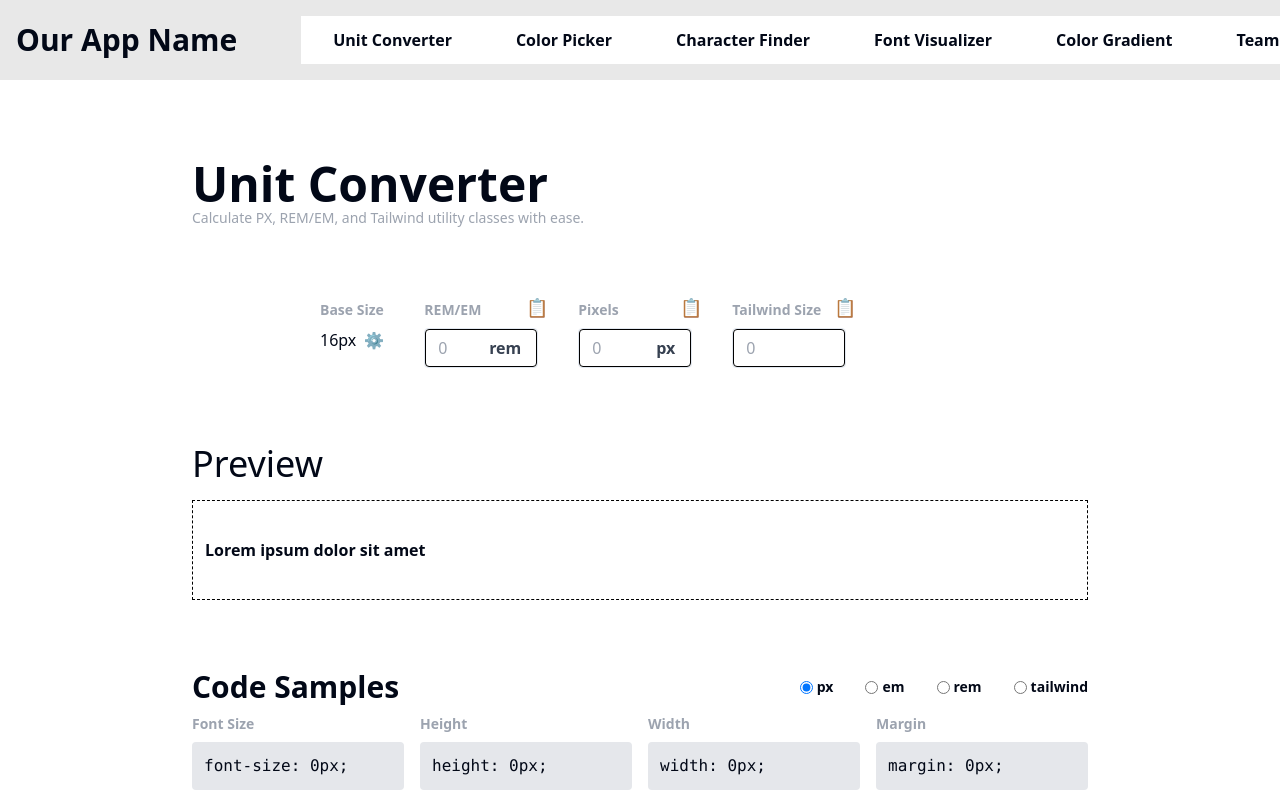
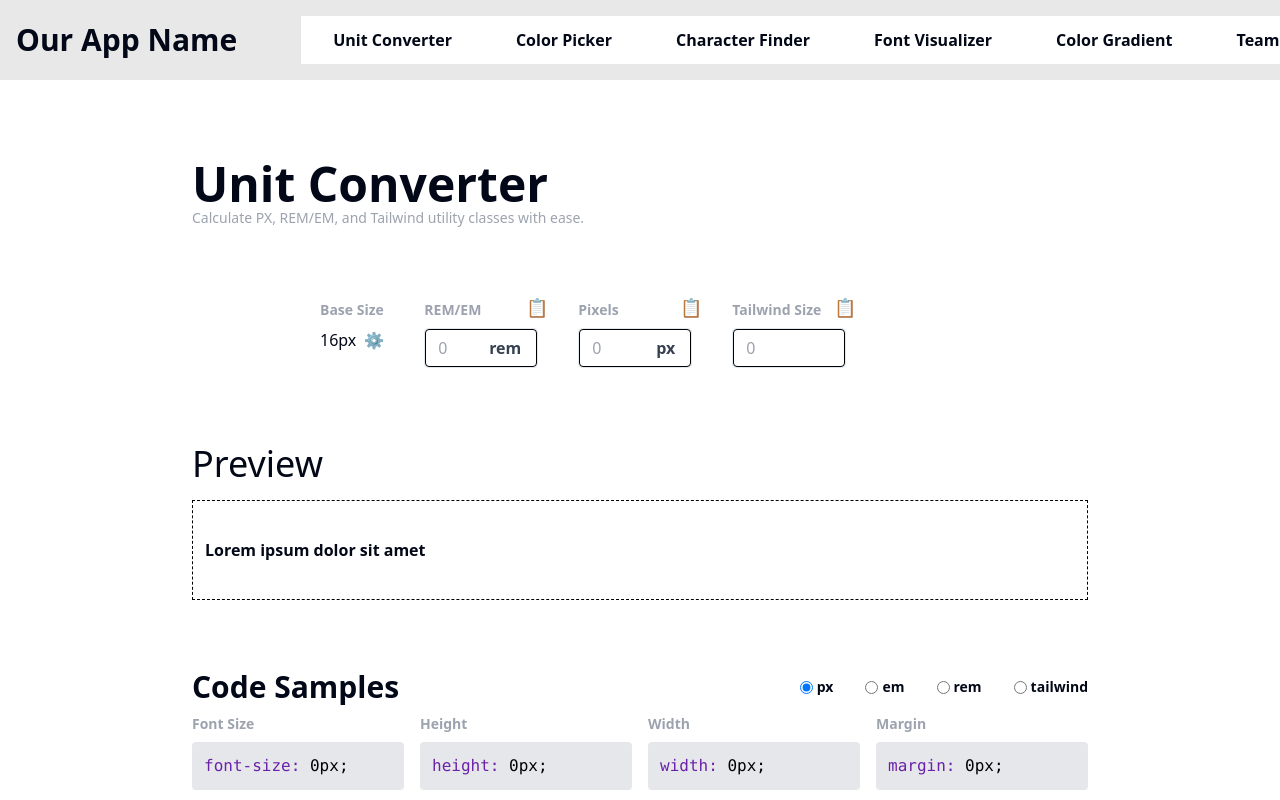
Before and after one commit to chingu-voyages/devex.tools, a React (Vite) app in the folder fetools-app/: page /unit-converter in a window 1280 px wide. Shown: the top 800 px of the page. Built offline with nearby package versions, Linux system fonts and the light colour scheme.

Commit message:
Add lang prop to CodeBlock component to enable color highlighting depending on language (CSS or Tailwind), and Add tailwind code samples for when value is NaN

```diff
--- a/fetools-app/src/components/CodeBlock.jsx
+++ b/fetools-app/src/components/CodeBlock.jsx
@@ -1,16 +1,33 @@
 import React from "react";
 import CopyButton from "./CopyButton";
 
-function CodeBlock({ title, code }) {
+function CodeBlock({ title, code, lang = "css" }) {
   // Function to provide the code text to the CopyButton
   const getCode = () => code.toString();
+
+  const renderCodeWithHighlight = () => {
+    if (lang === "css") {
+      // Split code by lines for multiline code handling (for "position" attribute code)
+      return code.split("\n").map((line, index) => {
+        const [property, value] = line.split(":");
+        return (
+          <div key={index}>
+            <span className="text-purple-800">{property}:</span>
+            <span className="text-black">{value}</span>
+          </div>
+        );
+      });
+    }
+    // Default or when lang is 'tailwind'
+    return <span className="text-black">{code}</span>;
+  };
 
   return (
     <div className="mb-4 relative group">
       <div className="mb-2 text-sm font-bold text-gray-400">{title}</div>
       <div className="p-3 bg-gray-200 rounded relative">
         <pre className="whitespace-pre-wrap overflow-x-auto">
-          <code>{code}</code>
+          <code>{renderCodeWithHighlight()}</code>
         </pre>
       </div>
       <div className="absolute top-0 right-0 mb-2 hidden group-hover:flex">
--- a/fetools-app/src/pages/UnitConverter.jsx
+++ b/fetools-app/src/pages/UnitConverter.jsx
@@ -288,6 +288,19 @@ function UnitConverter() {
         code: `top: --\nright: --\nbottom: --\nleft: --`,
       },
     ],
+    NaNtailwind: [
+      { title: "Font Size", code: `text-` },
+      { title: "Height", code: `h-` },
+      { title: "Width", code: `w-` },
+      { title: "Margin", code: `m-` },
+      { title: "Padding", code: `p-` },
+      { title: "Gap", code: `gap-` },
+      { title: "Border Width", code: `border-` },
+      {
+        title: "Position",
+        code: `top-\nright-\nbottom-\nleft-`,
+      },
+    ],
   };
 
   //TabSwitcher Content
@@ -325,11 +338,19 @@ function UnitConverter() {
     </div>,
     <div className="grid grid-cols-4 gap-4">
       {isNaN(pixels)
-        ? CodeSamples["NaN"].map((sample) => (
-            <CodeBlock title={sample.title} code={sample.code} />
+        ? CodeSamples["NaNtailwind"].map((sample) => (
+            <CodeBlock
+              title={sample.title}
+              code={sample.code}
+              lang="tailwind"
+            />
           ))
         : CodeSamples["tailwind"].map((sample) => (
-            <CodeBlock title={sample.title} code={sample.code} />
+            <CodeBlock
+              title={sample.title}
+              code={sample.code}
+              lang="tailwind"
+            />
           ))}
     </div>,
   ];
```
